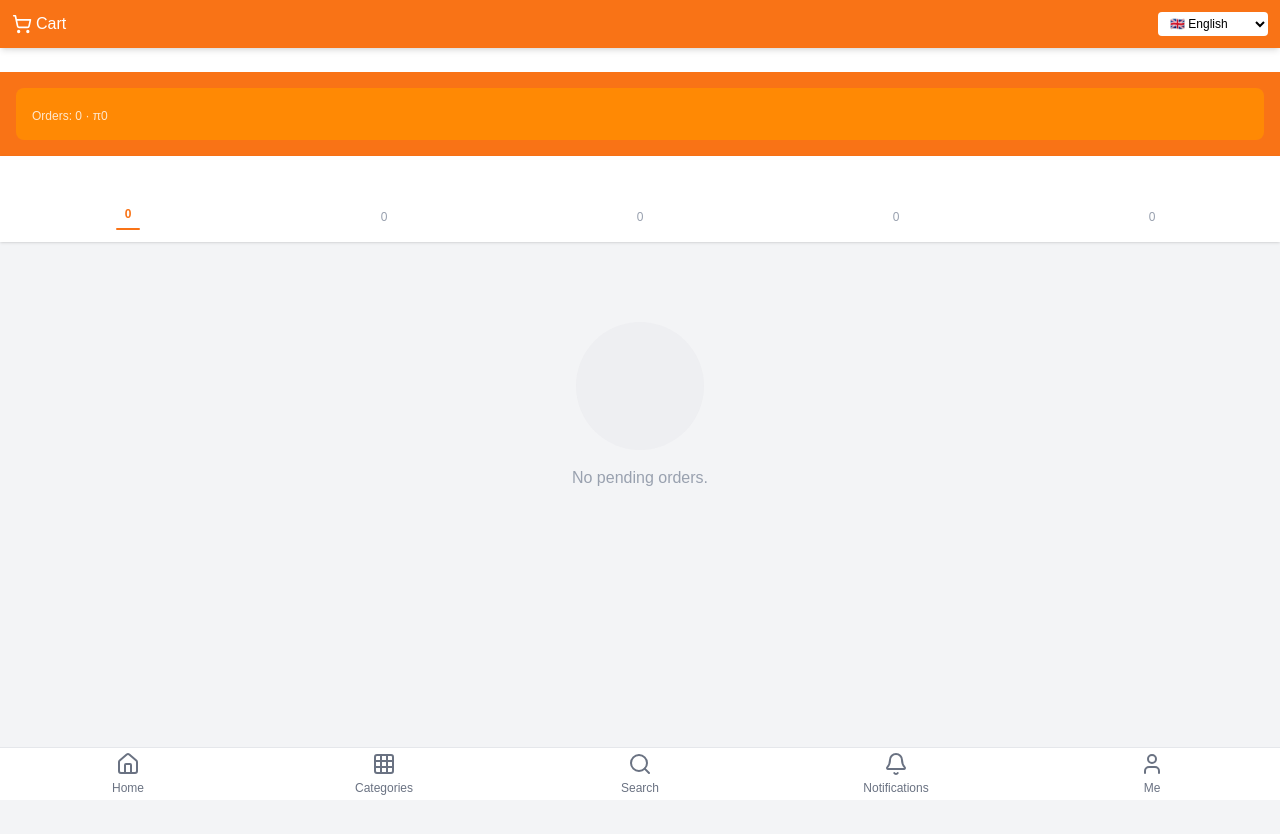
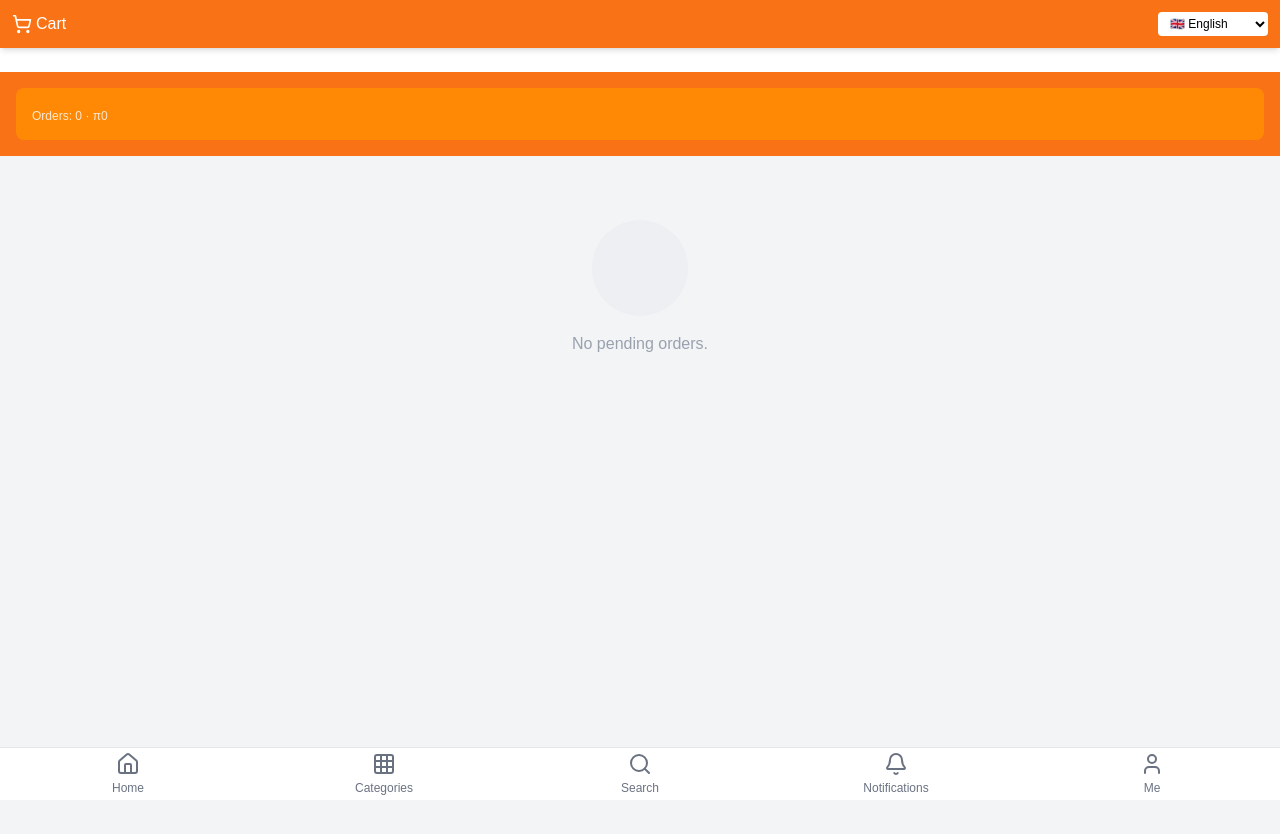
Before and after one commit to Titi-shop/titi.banluu, a Next.js app: page /customer/pending in a window 1280 px wide. Shown: the top 834 px of the page. Built offline with nearby package versions, Linux system fonts and the light colour scheme.

Commit message:
Update page.tsx

```diff
--- a/app/customer/pending/page.tsx
+++ b/app/customer/pending/page.tsx
@@ -4,7 +4,6 @@ export const dynamic = "force-dynamic";
 export const fetchCache = "force-no-store";
 
 import { useEffect, useState } from "react";
-import { useRouter, usePathname } from "next/navigation";
 import { useTranslationClient as useTranslation } from "@/app/lib/i18n/client";
 import { getPiAccessToken } from "@/lib/piAuth";
 
@@ -17,19 +16,10 @@ interface Order {
   status: string;
 }
 
-interface TabItem {
-  key: string;
-  label: string;
-  href: string;
-  count?: number;
-}
-
 /* =========================
    PAGE
 ========================= */
 export default function PendingOrdersPage() {
-  const router = useRouter();
-  const pathname = usePathname();
   const { t } = useTranslation();
 
   const [orders, setOrders] = useState<Order[]>([]);
@@ -40,7 +30,7 @@ export default function PendingOrdersPage() {
   ========================= */
   useEffect(() => {
     loadOrders();
-}, [pathname]);
+  }, []);
 
   const loadOrders = async () => {
     try {
@@ -58,7 +48,7 @@ export default function PendingOrdersPage() {
       const data: unknown = await res.json();
       const list = Array.isArray(data) ? (data as Order[]) : [];
 
-      // ✅ FILTER THEO STATUS KỸ THUẬT
+      // ✅ chỉ lấy đơn pending
       setOrders(list.filter((o) => o.status === "pending"));
     } catch (err) {
       console.error("❌ Load pending orders error:", err);
@@ -77,38 +67,6 @@ export default function PendingOrdersPage() {
   );
 
   /* =========================
-     TABS (I18N – UI ONLY)
-  ========================= */
-  const tabs: TabItem[] = [
-    {
-      key: "pending",
-      label: t.order_pending,
-      href: "/customer/pending",
-      count: orders.length,
-    },
-    {
-      key: "pickup",
-      label: t.order_pickup,
-      href: "/customer/pickup",
-    },
-    {
-      key: "shipping",
-      label: t.order_shipping,
-      href: "/customer/shipping",
-    },
-    {
-      key: "review",
-      label: t.order_review,
-      href: "/customer/review",
-    },
-    {
-      key: "received",
-      label: t.order_received,
-      href: "/customer/orders",
-    },
-  ];
-
-  /* =========================
      UI
   ========================= */
   return (
@@ -125,72 +83,34 @@ export default function PendingOrdersPage() {
         </div>
       </header>
 
-      {/* ===== TABS ===== */}
-      <nav className="bg-white shadow-sm">
-        <div className="grid grid-cols-5 text-center text-xs">
-          {tabs.map((tab) => {
-            const active = pathname === tab.href;
-
-            return (
-              <button
-                key={tab.key}
-                onClick={() => router.push(tab.href)}
-                className="flex flex-col items-center justify-center py-3"
-              >
-                {/* LABEL */}
-                <div className="h-8 flex items-center justify-center px-1">
-                  <span className="leading-tight text-gray-700 text-center">
-                    {tab.label}
-                  </span>
+      {/* ===== CONTENT ===== */}
+      <section className="mt-6 px-4">
+        {loading ? (
+          <p className="text-center text-gray-400">
+            ⏳ {t.loading_orders}
+          </p>
+        ) : orders.length === 0 ? (
+          <div className="flex flex-col items-center justify-center mt-16 text-gray-400">
+            <div className="w-24 h-24 bg-gray-200 rounded-full mb-4 opacity-40" />
+            <p>{t.no_pending_orders}</p>
           </div>
-
-                {/* COUNT */}
-                <div
-                  className={`h-5 flex items-center justify-center mt-1 ${
-                    active
-                      ? "text-orange-500 font-semibold"
-                      : "text-gray-400"
-                  }`}
-                >
-                  {tab.count ?? 0}
-                </div>
-
-                {/* ACTIVE BAR */}
-                {active && (
-                  <div className="h-0.5 w-6 bg-orange-500 mt-1 rounded" />
-                )}
-              </button>
-            );
-          })}
-        </div>
-      </nav>
-
-      {/* ===== CONTENT ===== */}
-      <section className="flex flex-col items-center justify-center mt-20 text-gray-400">
-        {loading ? (
-          <p>⏳ {t.loading_orders}</p>
-        ) : orders.length === 0 ? (
-          <>
-            <div className="w-32 h-32 bg-gray-200 rounded-full mb-4 opacity-40" />
-            <p>{t.no_pending_orders}</p>
-          </>
         ) : (
-          <div className="w-full px-4 space-y-3">
+          <div className="space-y-3">
             {orders.map((o) => (
               <div
                 key={o.id}
-                className="bg-white rounded-lg p-4 shadow"
+                className="bg-white rounded-lg p-4 shadow-sm"
               >
-                <div className="flex justify-between">
+                <div className="flex justify-between items-center">
                   <span className="font-semibold">
                     #{o.id}
                   </span>
-                  <span className="text-orange-500 text-sm">
+                  <span className="text-orange-500 text-sm font-medium">
                     {t[`status_${o.status}`]}
                   </span>
                 </div>
 
-                <p className="mt-2 text-sm">
+                <p className="mt-2 text-sm text-gray-700">
                   {t.total}: π{o.total}
                 </p>
               </div>
```
Lines whose indentation alone changed are shown as unchanged.
